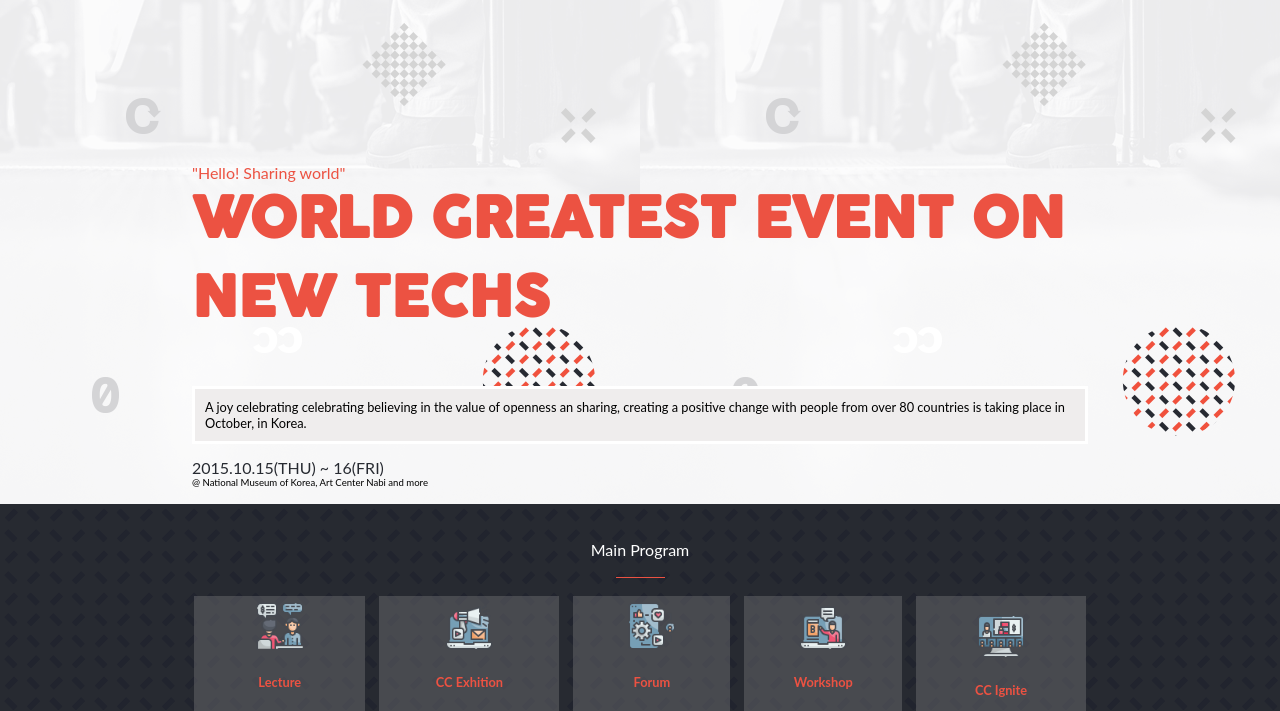
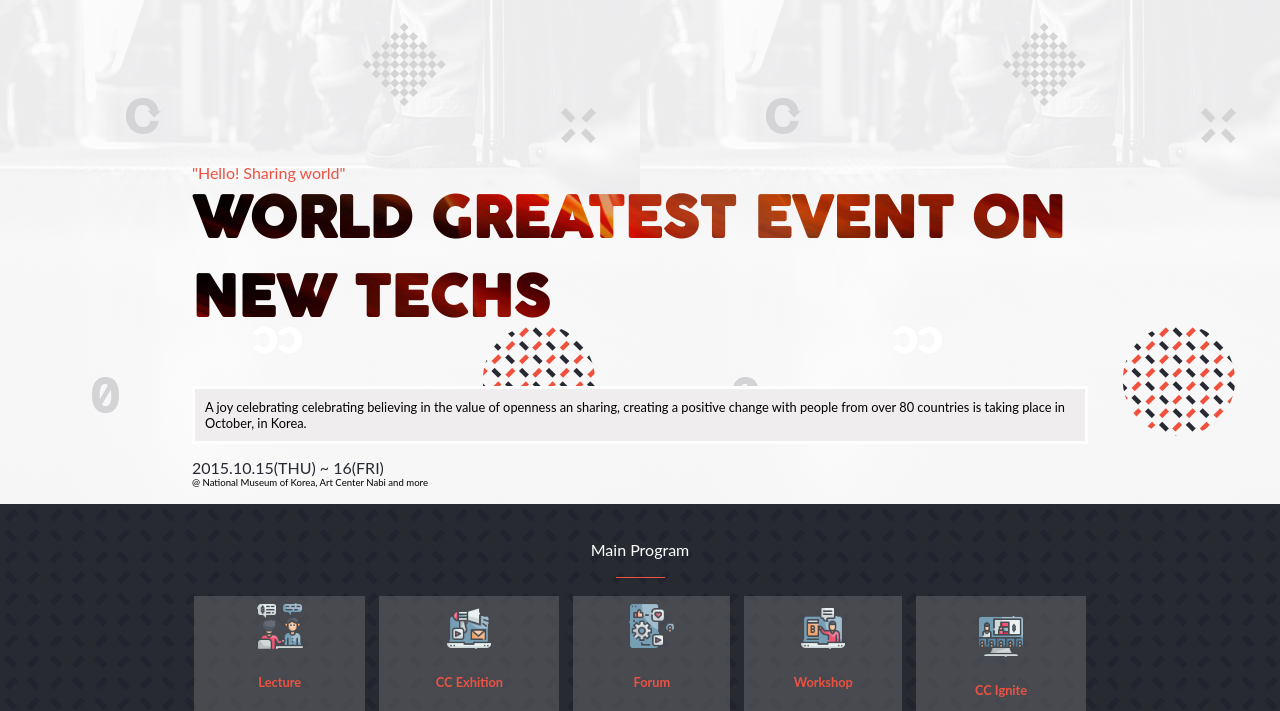
Before and after one commit to kosher9/tech_event, a website: page index.html in a window 1280 px wide. Shown: the part 89-800 px from the top of the page. Drawn offline with Linux system fonts and the light colour scheme.

Commit message:
Add styled font

```diff
--- a/css/main.css
+++ b/css/main.css
@@ -79,6 +79,15 @@ body {
 .evt-title-s {
   margin-top: 0;
   font-family: var(--title-font);
+}
+
+.evt-title h1 {
+  background-image: url("../images/font.jpg");
+  color: var(--second-color);
+  background-size: cover;
+  background-position: center center;
+  -webkit-background-clip: text;
+  -webkit-text-fill-color: transparent;
 }
 
 .evt-desc {
```
Also changed, not shown: images/font.jpg (added).
